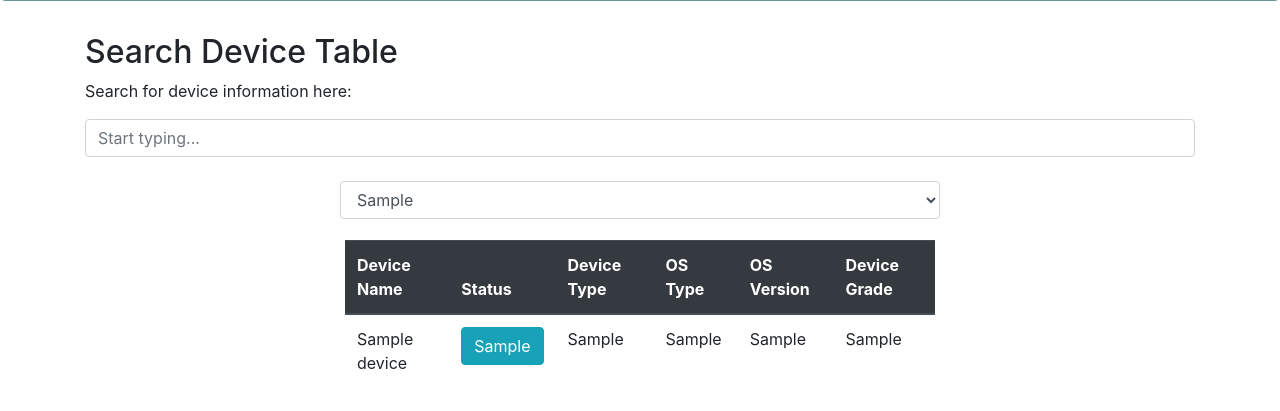
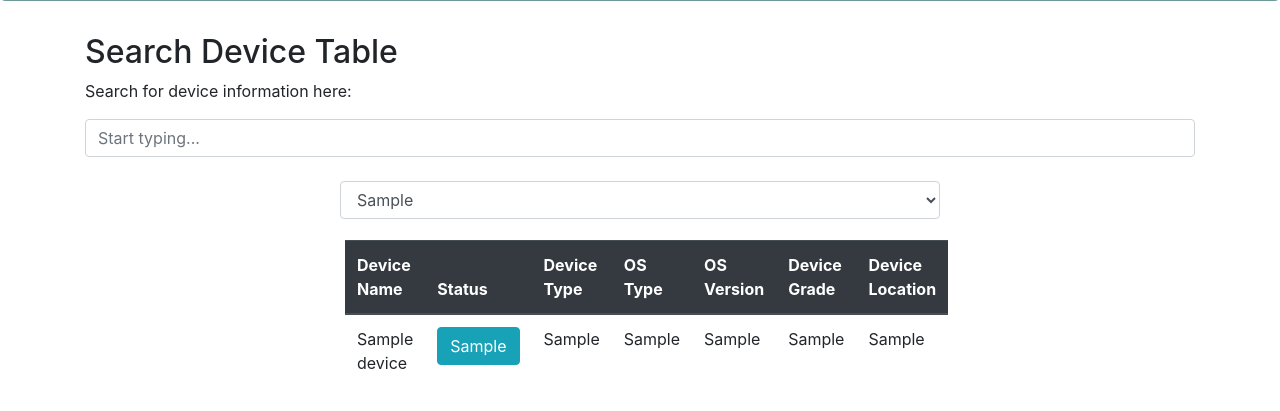
Before and after one commit to dustryder/shift-group-project, a Flask app: page / in a window 1280 px wide. Shown: the part 389-800 px from the top of the page. Run offline with Flask 2, Linux system fonts and the light colour scheme; data comes from the database, SQL or seed files in the repository; tables that the repository leaves empty hold one stand-in row (values such as "Sample post"); some libraries are stand-ins or nearby versions.

Commit message:
Add location to table

```diff
--- a/app.py
+++ b/app.py
@@ -17,7 +17,7 @@ from flask import Flask
 app = Flask(__name__)
 app.config["SECRET_KEY"] = 'G04ps8f_7Wm3kRyDc480Dg8884'
 admin = Admin(app, base_template='layout.html', template_mode='bootstrap3')
-app.config['SQLALCHEMY_DATABASE_URI'] = 'mysql+mysqlconnector://root:Gryphon11@localhost/devices'
+app.config['SQLALCHEMY_DATABASE_URI'] = 'mysql+mysqlconnector://root:bellydance32@localhost/devices'
 db = SQLAlchemy(app)
 
 class Device(db.Model):
@@ -87,7 +87,9 @@ def home():
     try:
         connection = get_db_connection()
         mycursor = connection.cursor()
-        mycursor.execute("SELECT device_id, device_name, first_name, device_type, os_type, os_version, grade FROM devicestatus ORDER BY device_id")
+        #mycursor.execute("SELECT device_id, device_name, first_name, device_type, os_type, os_version, grade FROM devicestatus ORDER BY device_id")
+        #add device location to homepage table
+        mycursor.execute("SELECT device.device_id, device_name, first_name, device_type, os_type, os_version, grade, location FROM device LEFT JOIN deviceloan on device.device_id = deviceloan.device_id LEFT JOIN employee on employee.employee_id = deviceloan.employee_id")
         device_table = mycursor.fetchall()
 
         mycursor.execute("SELECT employee_id, first_name FROM employee")
@@ -113,7 +115,7 @@ def home():
         connection.commit()
 
         #We are retrieving the devices/employees again to update the homepage with the changes we've made
-        mycursor.execute("SELECT device_id, device_name, first_name, device_type, os_type, os_version, grade FROM devicestatus ORDER BY device_id")
+        mycursor.execute("SELECT device_id, device_name, first_name, device_type, os_type, os_version, grade, location FROM devicestatus ORDER BY device_id")
         device_table = mycursor.fetchall()
 
         mycursor.execute("SELECT employee_id, first_name FROM employee")
--- a/templates/hometable.html
+++ b/templates/hometable.html
@@ -27,6 +27,7 @@
         <th>OS Type</th>
         <th>OS Version</th>
         <th>Device Grade</th>
+        <th>Device Location</th>
     </tr>
     </thead>
 
```
